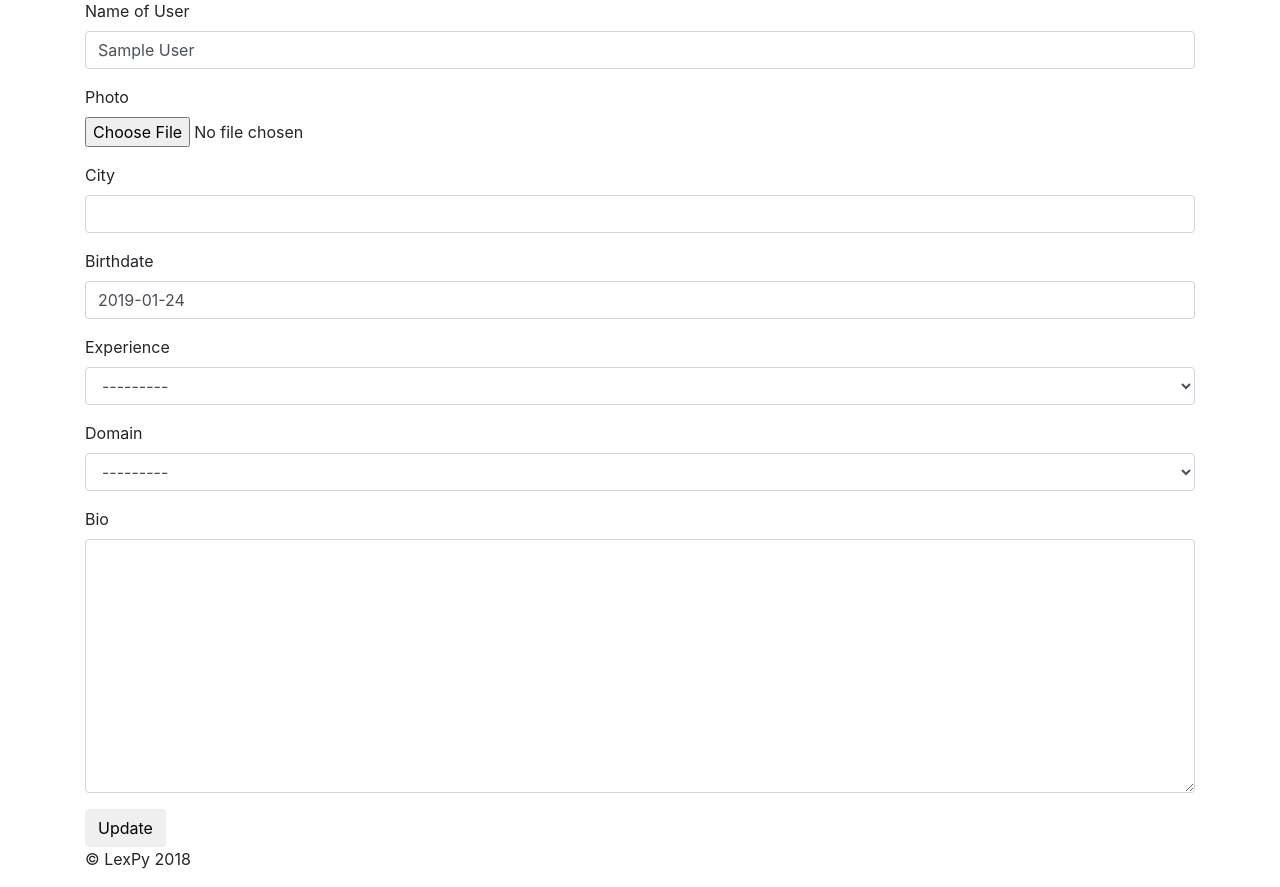
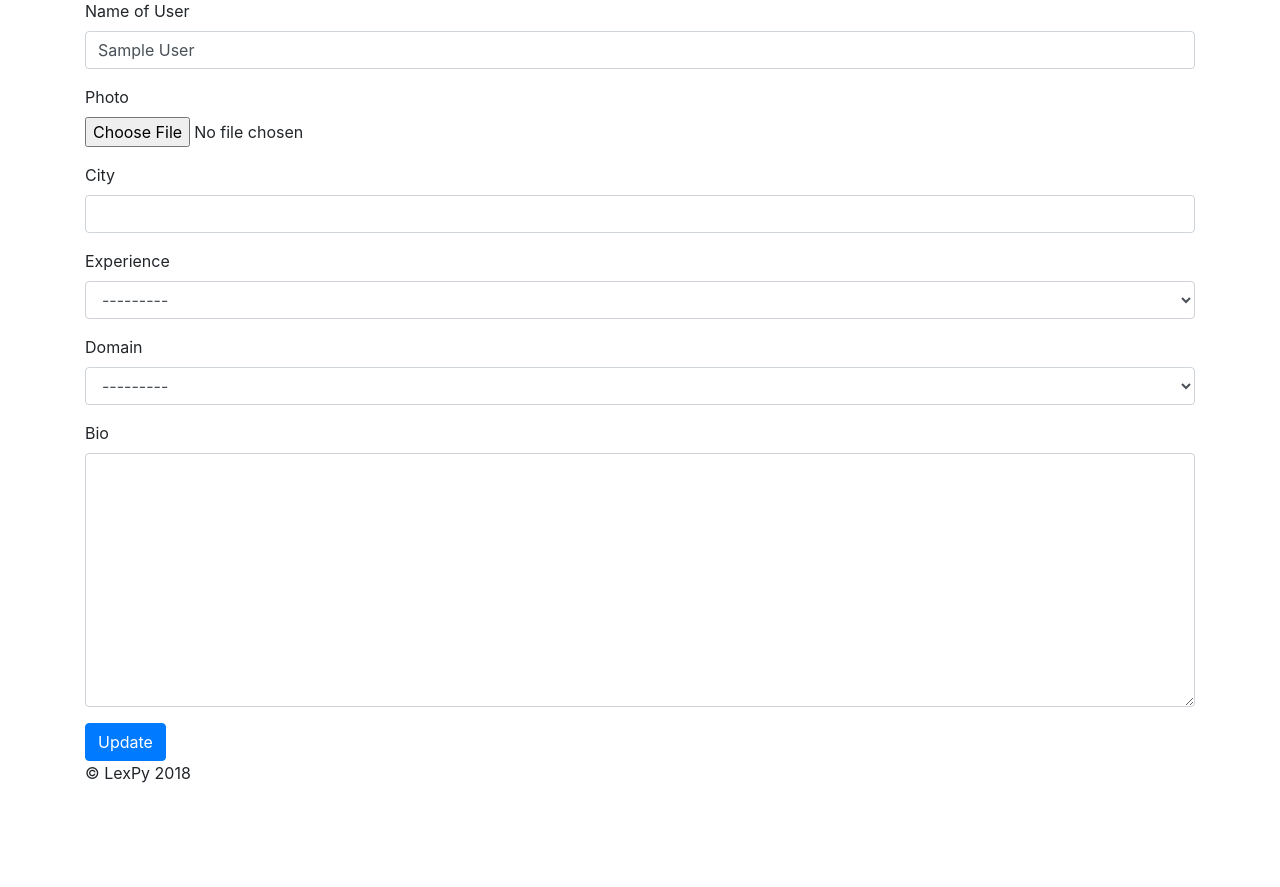
Before and after one commit to jwombles/lexpy, a Django app: page /users/~update/ in a window 1280 px wide. Shown: the part 113-1000 px from the top of the page. After the commit the page ends 896 px from the top, so only its background shows below. Run offline with Django 3.2, Linux system fonts and the light colour scheme; the visitor is signed in with stand-in values (Sample User, id 1); data comes from the database, SQL or seed files in the repository; some libraries are stand-ins or nearby versions.

Commit message:
user update form working correctly

```diff
--- a/lexpy/templates/users/user_detail.html
+++ b/lexpy/templates/users/user_detail.html
@@ -37,9 +37,6 @@
     {% if object.city %}
       <p>City:  {{ object.city }}</p>
     {% endif %}
-    {% if object.birthdate %}
-      <p>Birthdate:  {{ object.birthdate }}</p>
-    {% endif %}
     {% if object.bio %}
       <p>Bio:  {{ object.bio }}</p>
     {% endif %}
--- a/lexpy/templates/users/user_form.html
+++ b/lexpy/templates/users/user_form.html
@@ -6,12 +6,12 @@
 {% block content %}
 <div class="container">
   <h1>{{ user.username }}</h1>
-  <form class="form-horizontal" method="post" action="{% url 'users:update' %}">
+  <form enctype="multipart/form-data" class="form-horizontal" method="post" action="{% url 'users:update' %}">
     {% csrf_token %}
     {{ form|crispy }}
     <div class="control-group">
       <div class="controls">
-        <button type="submit" class="btn">Update</button>
+        <button type="submit" class="btn btn-primary">Update</button>
       </div>
     </div>
   </form>
--- a/lexpy/users/admin.py
+++ b/lexpy/users/admin.py
@@ -13,6 +13,6 @@ class UserAdmin(auth_admin.UserAdmin):
     form = UserChangeForm
     add_form = UserCreationForm
     fieldsets = (("User", {"fields": ("name", "photo", "height_field", "width_field",
-            "city", "birthdate", "experience", "domain", "bio")}),) + auth_admin.UserAdmin.fieldsets
+            "city", "experience", "domain", "bio")}),) + auth_admin.UserAdmin.fieldsets
     list_display = ["username", "name", "is_superuser"]
     search_fields = ["name"]
--- a/lexpy/users/models.py
+++ b/lexpy/users/models.py
@@ -8,7 +8,7 @@ from django.utils.translation import ugettext_lazy as _
 
 def user_directory_path(instance, filename):
     #file will be uploaded to MEDIA_ROOT/user_<id>/<filename>
-    return 'user_{0}/{1}'.format(instance.user.id, filename)
+    return 'user_{0}/{1}'.format(instance.username, filename)
 
 
 class User(AbstractUser):
@@ -46,15 +46,13 @@ class User(AbstractUser):
     # First Name and Last Name do not cover name patterns
     # around the globe.
     name = models.CharField(_("Name of User"), blank=True, max_length=255)
-    photo = models.ImageField(upload_to="user_directory_path",
+    photo = models.ImageField(upload_to=user_directory_path,
             blank=True,
             width_field="width_field",
             height_field="height_field")
-    height_field = models.IntegerField(default=0)
-    width_field = models.IntegerField(default=0)
+    height_field = models.IntegerField(default=0, blank= True, null=True)
+    width_field = models.IntegerField(default=0, blank=True, null=True)
     city = models.CharField(max_length=50, blank=True)
-    # Fix default
-    birthdate = models.DateField(blank=True, default=date.today)
     experience = models.CharField(max_length=2, choices=EXPERIENCE_CHOICES, blank=True, null=True)
     domain = models.CharField(max_length=2, choices=DOMAIN_CHOICES, blank=True, null=True)
     bio = models.TextField(max_length=500, blank=True)
--- a/lexpy/users/views.py
+++ b/lexpy/users/views.py
@@ -2,6 +2,8 @@ from django.contrib.auth import get_user_model
 from django.contrib.auth.mixins import LoginRequiredMixin
 from django.urls import reverse
 from django.views.generic import DetailView, ListView, RedirectView, UpdateView
+
+from .forms import UserChangeForm
 
 User = get_user_model()
 
@@ -9,10 +11,9 @@ User = get_user_model()
 class UserDetailView(LoginRequiredMixin, DetailView):
 
     model = User
-    fields = ["name", "location", "birthdate", "experience", "domain", "bio"]
+    fields = ["name", "photo", "city", "experience", "domain", "bio"]
     slug_field = "username"
     slug_url_kwarg = "username"
-
 
 user_detail_view = UserDetailView.as_view()
 
@@ -23,21 +24,23 @@ class UserListView(LoginRequiredMixin, ListView):
     slug_field = "username"
     slug_url_kwarg = "username"
 
-
 user_list_view = UserListView.as_view()
 
 
 class UserUpdateView(LoginRequiredMixin, UpdateView):
 
     model = User
-    fields = ["name", "photo", "city", "birthdate", "experience", "domain", "bio"]
+    fields = ["name", "photo", "city", "experience", "domain", "bio"]
 
     def get_success_url(self):
         return reverse("users:detail", kwargs={"username": self.request.user.username})
 
+    def form_valid(self, form):
+        print(form.instance)
+        return super(UserUpdateView, self).form_valid(form)
+
     def get_object(self):
         return User.objects.get(username=self.request.user.username)
-
 
 user_update_view = UserUpdateView.as_view()
 
@@ -49,5 +52,4 @@ class UserRedirectView(LoginRequiredMixin, RedirectView):
     def get_redirect_url(self):
         return reverse("users:detail", kwargs={"username": self.request.user.username})
 
-
 user_redirect_view = UserRedirectView.as_view()
```
Also changed, not shown: lexpy/templates/pages/home.html (+13 -12 lines), lexpy/users/migrations/0006_remove_user_birthdate.py (added), lexpy/users/migrations/0007_auto_20181130_1736.py (added), lexpy/users/migrations/0008_auto_20181130_1748.py (added).
